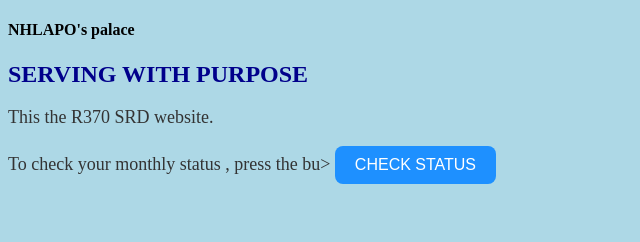
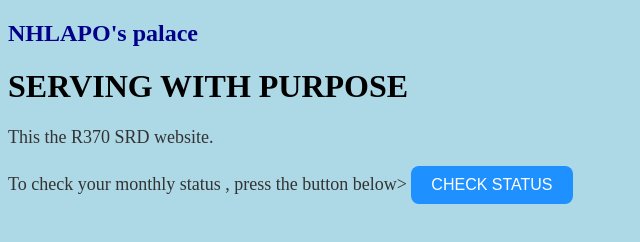
Before and after one commit to villarsa012/mywebsite, a plain HTML site: page index.html in a window 1280 px wide. Shown: the whole page, without its empty margins (0-640 px from the left). Drawn offline with Linux system fonts and the light colour scheme.

Commit message:
Update index.html

```diff
--- a/index.html
+++ b/index.html
@@ -36,11 +36,11 @@
 
 <body>
 
-  <h4>NHLAPO's palace</h4>
-  <h2>SERVING WITH PURPOSE</h2>
+  <h2>NHLAPO's palace</h2>
+  <h1>SERVING WITH PURPOSE</h1>
 
   <p>This the R370 SRD website.</p>
-  <p>To check your monthly status , press the bu>
+  <p>To check your monthly status , press the button below>
 
   <button>CHECK STATUS</button>
 
```
